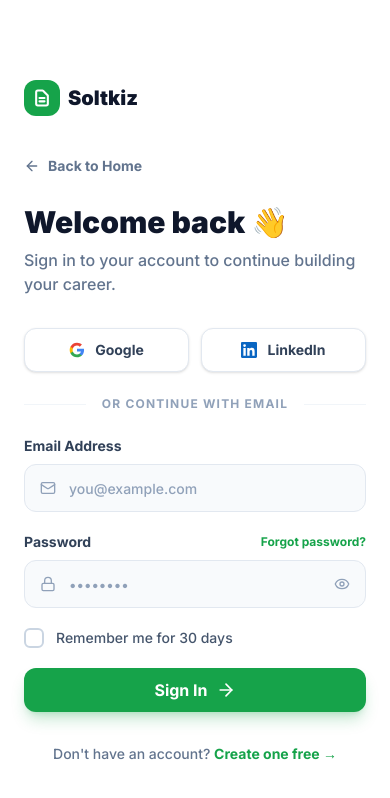
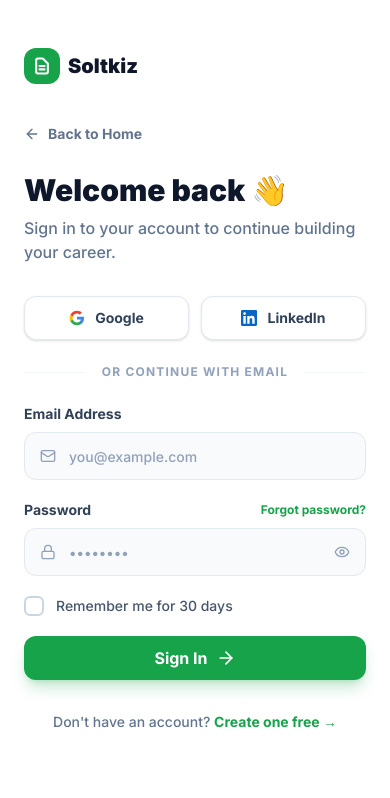
Before and after one commit to infosoltikz-ui/Soltikz, a Next.js app: page /login in a window 390 px wide. Shown: the top 798 px of the page. Built offline with nearby package versions, Linux system fonts and the light colour scheme; no server answers.

Commit message:
fix: align forms towards top instead of vertical center

```diff
--- a/src/app/(auth)/login/page.tsx
+++ b/src/app/(auth)/login/page.tsx
@@ -36,7 +36,7 @@ export default function LoginPage() {
       </div>
 
       {/* ── Right Panel (Form) ─────────────────────────── */}
-      <div className="flex-1 flex flex-col justify-center px-6 py-12 sm:px-10 lg:px-16 xl:px-24 bg-white">
+      <div className="flex-1 flex flex-col justify-start px-6 pt-12 pb-12 sm:px-10 lg:px-16 lg:pt-24 xl:px-24 bg-white overflow-y-auto">
 
 
 
--- a/src/app/(auth)/register/page.tsx
+++ b/src/app/(auth)/register/page.tsx
@@ -51,7 +51,7 @@ export default function RegisterPage() {
       </div>
 
       {/* ── Right Panel (Form) ─────────────────────────── */}
-      <div className="flex-1 flex flex-col justify-center px-6 py-10 sm:px-10 lg:px-14 xl:px-20 bg-white overflow-y-auto">
+      <div className="flex-1 flex flex-col justify-start px-6 pt-12 pb-10 sm:px-10 lg:px-14 lg:pt-24 xl:px-20 bg-white overflow-y-auto">
 
 
 
```
